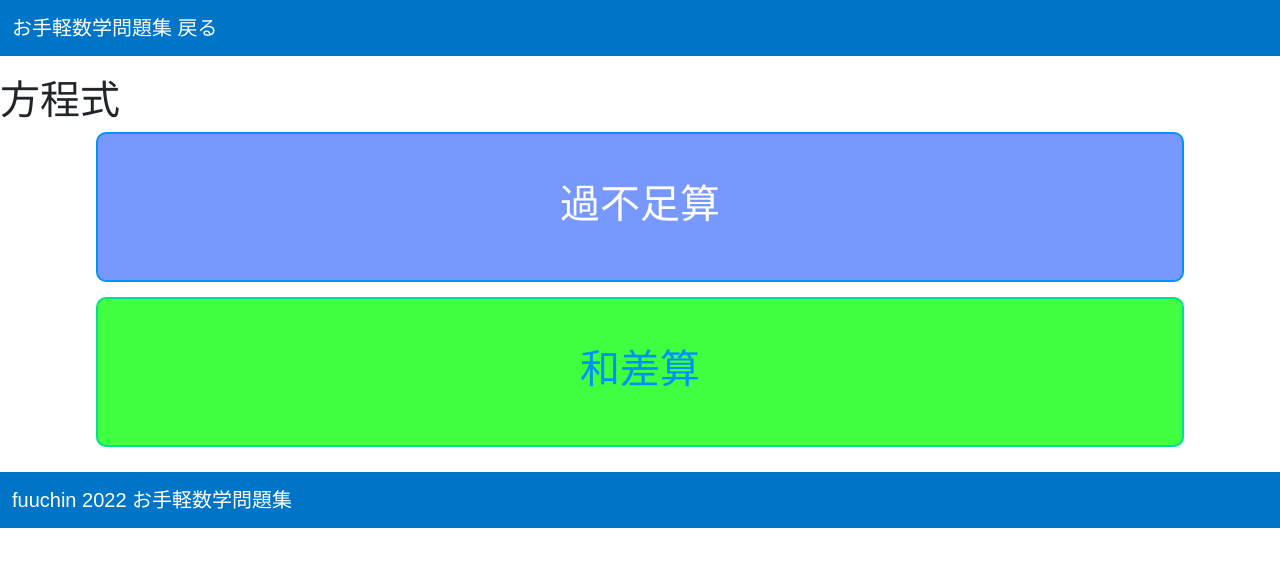
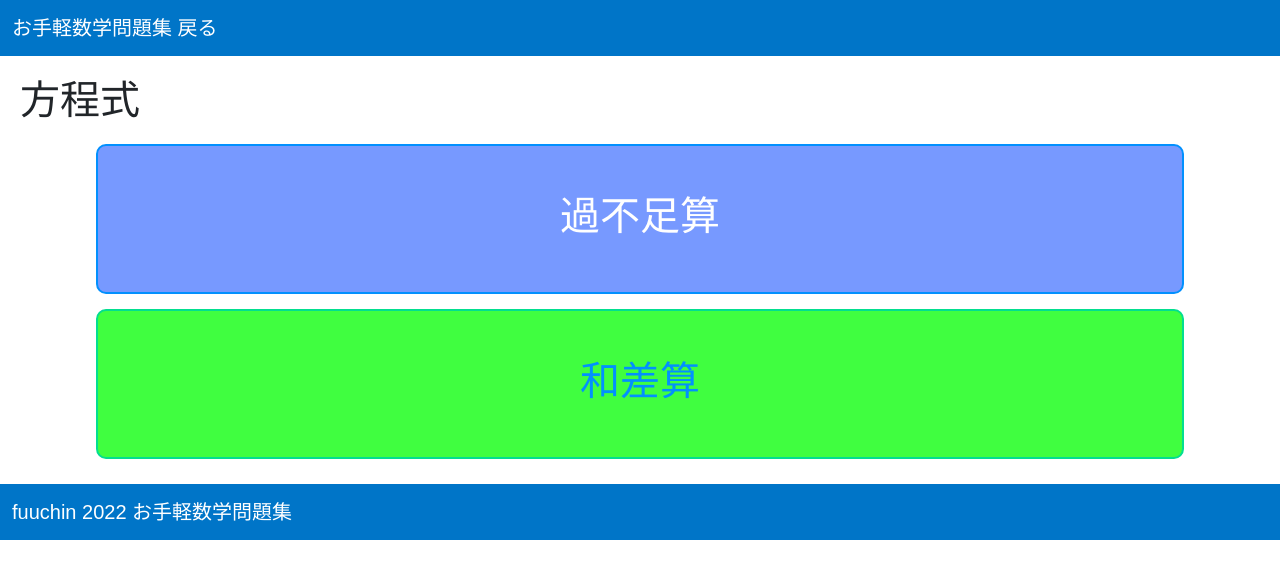
Before and after one commit to fuuchin/handy_math_problems, a plain HTML site: page grade1/houteishiki/index.html in a window 1280 px wide. Drawn offline with nearby package versions, Linux system fonts and the light colour scheme; a web font is replaced by a local one.

Commit message:
Update style.css

```diff
--- a/grade1/houteishiki/style.css
+++ b/grade1/houteishiki/style.css
@@ -2,6 +2,11 @@
 main {
   padding-top: 20px;
   padding-bottom: 10px;
+}
+
+h1 {
+  margin-left: 20px;
+  margin-bottom: 20px;
 }
 
 .quiz-select {
```
